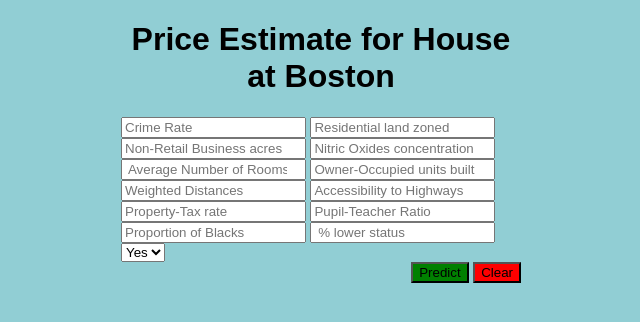
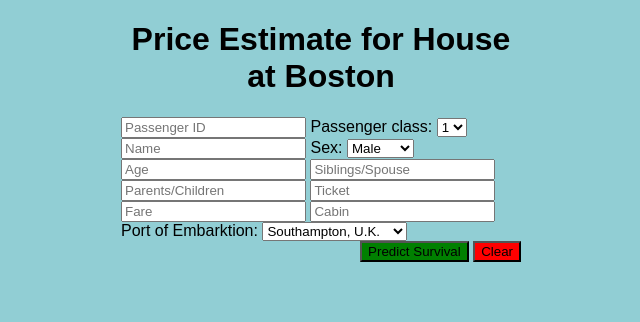
Before and after one commit to rohandhanraj/iNeuron-Assignments, a Flask app: page / in a window 1280 px wide. Shown: the top 322 px of the page, without its empty margins (319-959 px from the left). Run offline with Flask 2, Linux system fonts and the light colour scheme; parts of the project's set-up code (start-up, migrations or seed data) failed here and were passed over.

Commit message:
Decision Tree Scripted

```diff
--- a/14-LinearRegression/static/js/validation.js
+++ b/14-LinearRegression/static/js/validation.js
@@ -1,29 +1,29 @@
 function requiredCheck() {
     var count = 0;
+    var CRIM = $("#CRIM").val();
+    var ZN = $("#ZN").val();
+    var INDUS = $("#INDUS").val();
+    var NOX = $("#NOX").val();
+    var RM = $("#RM").val();
     var AGE = $("#AGE").val();
-    var NOX = $("#NOX").val();
+    var DIS = $("#DIS").val();
+    var RAD = $("#RAD").val();
+    var TAX = $("#TAX").val();
     var PTRATIO = $("#PTRATIO").val();
-    var TAX = $("#TAX").val();
-    var DIS = $("#DIS").val();
-    var CRIM = $("#CRIM").val();
-    var RAD = $("#RAD").val();
-    var RM = $("#RM").val();
     var B = $("#B").val();
     var LSTAT = $("#LSTAT").val();
-    var ZN = $("#ZN").val();
-    var INDUS = $("#INDUS").val();
-    checkNullField(AGE, 1);
-    checkNullField(NOX, 2);
-    checkNullField(PTRATIO, 3);
-    checkNullField(TAX, 4);
-    checkNullField(DIS, 5);
-    checkNullField(CRIM, 6);
-    checkNullField(RAD, 7);
-    checkNullField(RM, 8);
-    checkNullField(B, 9);
-    checkNullField(LSTAT, 10);
-    checkNullField(ZN, 11);
-    checkNullField(INDUS, 12);
+    checkNullField(CRIM, 1);
+    checkNullField(ZN, 2);
+    checkNullField(INDUS, 3);
+    checkNullField(NOX, 4);
+    checkNullField(RM, 5);
+    checkNullField(AGE, 6);
+    checkNullField(DIS, 7);
+    checkNullField(RAD, 8);
+    checkNullField(TAX, 9);
+    checkNullField(PTRATIO, 10);
+    checkNullField(B, 11);
+    checkNullField(LSTAT, 12);
     if (count > 0) {
         alert("Fill all details");
         return false;
@@ -43,40 +43,32 @@
     }
 }
 function addCssError(val) {
-    return (val == 1) ? $("#AGE").addClass("errorMessage")
-        : (val == 2) ? $("#NOX").addClass("errorMessage")
-            : (val == 3) ? $("#PTRATIO").addClass("errorMessage")
-                : (val == 4) ? $("#TAX").addClass("errorMessage")
-                    : (val == 5) ? $("#DIS").addClass("errorMessage")
-                        : (val == 6) ? $("#CRIM").addClass("errorMessage")
-                            : (val == 7) ? $("#RAD").addClass("errorMessage")
-                                : (val == 8) ? $("#RM").addClass("errorMessage")
-                                    : (val == 9) ? $("#B").addClass("errorMessage")
-                                        : (val == 10) ? $("#LSTAT").addClass("errorMessage")
-                                            : (val == 11) ? $("#ZN").addClass("errorMessage")
-                                                : (val == 12) ? $("#INDUS").addClass("errorMessage")
+    return (val == 1) ? $("#CRIM").addClass("errorMessage")
+        : (val == 2) ? $("#ZN").addClass("errorMessage")
+            : (val == 3) ? $("#INDUS").addClass("errorMessage")
+                : (val == 4) ? $("#NOX").addClass("errorMessage")
+                    : (val == 5) ? $("#RM").addClass("errorMessage")
+                        : (val == 6) ? $("#AGE").addClass("errorMessage")
+                            : (val == 7) ? $("#DIS").addClass("errorMessage")
+                                : (val == 8) ? $("#RAD").addClass("errorMessage")
+                                    : (val == 9) ? $("#TAX").addClass("errorMessage")
+                                        : (val == 10) ? $("#PTRATIO").addClass("errorMessage")
+                                            : (val == 11) ? $("#B").addClass("errorMessage")
+                                                : (val == 12) ? $("#LSTAT").addClass("errorMessage")
                                                     : "";
 }
 function addCssSucess(val) {
-    return (val == 1) ? $("#AGE").removeClass("successMessage")
-        : (val == 2) ? $("#NOX").removeClass("successMessage")
-            : (val == 3) ? $("#PTRATIO").removeClass("successMessage")
-                : (val == 4) ? $("#TAX").removeClass("successMessage")
-                    : (val == 5) ? $("#DIS").removeClass("successMessage")
-                        : (val == 6) ? $("#CRIM").removeClass("successMessage")
-                            : (val == 7) ? $("#RAD").removeClass("successMessage")
-                                : (val == 8) ? $("#RM").removeClass("successMessage")
-                                    : (val == 9) ? $("#B").removeClass("successMessage")
-                                        : (val == 10) ? $("#LSTAT").removeClass("successMessage")
-                                            : (val == 11) ? $("#ZN").removeClass("successMessage")
-                                                : (val == 12) ? $("#INDUS").removeClass("successMessage")
+    return (val == 1) ? $("#CRIM").removeClass("successMessage")
+        : (val == 2) ? $("#ZN").removeClass("successMessage")
+            : (val == 3) ? $("#INDUS").removeClass("successMessage")
+                : (val == 4) ? $("#NOX").removeClass("successMessage")
+                    : (val == 5) ? $("#RM").removeClass("successMessage")
+                        : (val == 6) ? $("#AGE").removeClass("successMessage")
+                            : (val == 7) ? $("#DIS").removeClass("successMessage")
+                                : (val == 8) ? $("#RAD").removeClass("successMessage")
+                                    : (val == 9) ? $("#TAX").removeClass("successMessage")
+                                        : (val == 10) ? $("#PTRATIO").removeClass("successMessage")
+                                            : (val == 11) ? $("#B").removeClass("successMessage")
+                                                : (val == 12) ? $("#LSTAT").removeClass("successMessage")
                                                     : "";
 }
-function clear() {
-    var elements = document.getElementsByTagName("input");
-  for (var i=0; i < elements.length; i++) {
-        if (elements[i].type == "text") {
-          elements[i].value = "";
-        }
-  }
-}
--- a/14-LinearRegression/templates/index.html
+++ b/14-LinearRegression/templates/index.html
@@ -27,7 +27,7 @@
             <select name="CHAS" id="CHAS">
                 <option value="yes">Yes</option>
                 <option value="no">No</option>
-              </select>
+            </select>
             <div align="right">
 				<input type="submit" value="Predict" class="button" style="background-color: green;" onclick="requiredCheck()">
 				<input type="submit" value="Clear" class="button" style="background-color: red;" onclick="clear()">
--- a/15-LogisticRegression/runtime.txt
+++ b/15-LogisticRegression/runtime.txt
@@ -0,0 +1 @@
+python-3.7.10
--- a/15-LogisticRegression/templates/index.html
+++ b/15-LogisticRegression/templates/index.html
@@ -10,7 +10,7 @@
 <div class="content">
     <h1 style="text-align: center">Price Estimate for House at Boston</h1>
 
-    <div class="foreligious">
+    <div class="form">
         <form action="javascript:void(0)" id="fdata" method="post">
             <input type="number" name="rate_marriage" id="rate_marriage" placeholder="Marriage Rating" step="any">
             <input type="number" name="age" id="age" placeholder="Age" step="any">
--- a/16-DecisionTree/app.py
+++ b/16-DecisionTree/app.py
@@ -40,6 +40,10 @@
             data = transform_generate(data)
             data = drop_features(data)
 
+            pred = model.predict(data)[0]
+            result = 'Survived' if pred == 1 else 'Died'
+            print(f'Result is: {result}')
+
             return render_template('result.html', result=result)
 
         except Exception as e:
--- a/16-DecisionTree/runtime.txt
+++ b/16-DecisionTree/runtime.txt
@@ -0,0 +1 @@
+python-3.7.10
--- /dev/null
+++ b/16-DecisionTree/static/css/main.css
@@ -0,0 +1,35 @@
+body, html {
+    margin: 0;
+    font-family: sans-serif;
+}
+
+.content {
+    margin: 0 auto;
+    width: 400px;
+}
+
+table, td, th {
+    border: 1px solid #aaa;
+}
+
+table {
+    border-collapse: collapse;
+    width: 100%;
+}
+
+th {
+    height: 30px;
+}
+
+td {
+    text-align: center;
+    padding: 5px;
+}
+
+.form {
+    margin-top: 20px;
+}
+
+#content {
+    width: 70%;
+}
--- /dev/null
+++ b/16-DecisionTree/static/css/style.css
@@ -0,0 +1,171 @@
+body {
+    background-color: #91ced4;
+  }
+  body * {
+    box-sizing: border-box;
+  }
+
+  .header {
+    background-color: #327a81;
+    color: white;
+    font-size: 1.5em;
+    padding: 1rem;
+    text-align: center;
+    text-transform: uppercase;
+  }
+
+  img {
+    border-radius: 50%;
+    height: 60px;
+    width: 60px;
+  }
+
+  .table-users {
+    border: 1px solid #327a81;
+    border-radius: 10px;
+    box-shadow: 3px 3px 0 rgba(0, 0, 0, 0.1);
+    max-width: calc(100% - 2em);
+    margin: 1em auto;
+    overflow: hidden;
+    width: 800px;
+  }
+
+  table {
+    width: 100%;
+  }
+  table td, table th {
+    color: #2b686e;
+    padding: 10px;
+  }
+  table td {
+    text-align: center;
+    vertical-align: middle;
+  }
+  table td:last-child {
+    font-size: 0.95em;
+    line-height: 1.4;
+    text-align: left;
+  }
+  table th {
+    background-color: #daeff1;
+    font-weight: 300;
+  }
+  table tr:nth-child(2n) {
+    background-color: white;
+  }
+  table tr:nth-child(2n+1) {
+    background-color: #edf7f8;
+  }
+
+  @media screen and (max-width: 700px) {
+    table, tr, td {
+      display: block;
+    }
+
+    td:first-child {
+      position: absolute;
+      top: 50%;
+      -webkit-transform: translateY(-50%);
+              transform: translateY(-50%);
+      width: 100px;
+    }
+    td:not(:first-child) {
+      clear: both;
+      margin-left: 100px;
+      padding: 4px 20px 4px 90px;
+      position: relative;
+      text-align: left;
+    }
+    td:not(:first-child):before {
+      color: #91ced4;
+      content: '';
+      display: block;
+      left: 0;
+      position: absolute;
+    }
+    td:nth-child(2):before {
+      content: 'Name:';
+    }
+    td:nth-child(3):before {
+      content: 'Email:';
+    }
+    td:nth-child(4):before {
+      content: 'Phone:';
+    }
+    td:nth-child(5):before {
+      content: 'Comments:';
+    }
+
+    tr {
+      padding: 10px 0;
+      position: relative;
+    }
+    tr:first-child {
+      display: none;
+    }
+  }
+  @media screen and (max-width: 500px) {
+    .header {
+      background-color: transparent;
+      color: white;
+      font-size: 2em;
+      font-weight: 700;
+      padding: 0;
+      text-shadow: 2px 2px 0 rgba(0, 0, 0, 0.1);
+    }
+
+    img {
+      border: 3px solid;
+      border-color: #daeff1;
+      height: 100px;
+      margin: 0.5rem 0;
+      width: 100px;
+    }
+
+    td:first-child {
+      background-color: #c8e7ea;
+      border-bottom: 1px solid #91ced4;
+      border-radius: 10px 10px 0 0;
+      position: relative;
+      top: 0;
+      -webkit-transform: translateY(0);
+              transform: translateY(0);
+      width: 100%;
+    }
+    td:not(:first-child) {
+      margin: 0;
+      padding: 5px 1em;
+      width: 100%;
+    }
+    td:not(:first-child):before {
+      font-size: .8em;
+      padding-top: 0.3em;
+      position: relative;
+    }
+    td:last-child {
+      padding-bottom: 1rem !important;
+    }
+
+    tr {
+      background-color: white !important;
+      border: 1px solid #6cbec6;
+      border-radius: 10px;
+      box-shadow: 2px 2px 0 rgba(0, 0, 0, 0.1);
+      margin: 0.5rem 0;
+      padding: 0;
+    }
+
+    .table-users {
+      border: none;
+      box-shadow: none;
+      overflow: visible;
+    }
+  }
+
+  .errorMessage {
+    border: 2px solid red;
+  }
+
+  .successMessage {
+    border: 2px solid #f2f2f2;
+  }
--- /dev/null
+++ b/16-DecisionTree/static/js/validation.js
@@ -0,0 +1,70 @@
+function requiredCheck() {
+    var count = 0;
+    var PassengerId = $("#PassengerId").val();
+    var Pclass = $("#Pclass").val();
+    var Name = $("#Name").val();
+    var Sex = $("#Sex").val();
+    var Age = $("#Age").val();
+    var SibSp = $("#SibSp").val();
+    var Parch = $("#Parch").val();
+    var Ticket = $("#Ticket").val();
+    var Fare = $("#Fare").val();
+    var Cabin = $("#Cabin").val();
+    var Embarked = $("#Embarked").val();
+    checkNullField(PassengerId, 1);
+    checkNullField(Pclass, 2);
+    checkNullField(Name, 3);
+    checkNullField(Sex, 4);
+    checkNullField(Age, 5);
+    checkNullField(SibSp, 6);
+    checkNullField(Parch, 7);
+    checkNullField(Ticket, 8);
+    checkNullField(Fare, 9);
+    checkNullField(Cabin, 10);
+    checkNullField(Embarked, 11);
+    if (count > 0) {
+        alert("Fill all details");
+        return false;
+
+    } else {
+        return $('#fdata').attr('action', '/result');
+    }
+}
+
+function checkNullField(id, val) {
+
+    if (id == "" || id == null) {
+        count++;
+        addCssError(val);
+    } else {
+        addCssSucess(val);
+    }
+}
+function addCssError(val) {
+    return (val == 1) ? $("#PassengerId").addClass("errorMessage")
+        : (val == 2) ? $("#Pclass").addClass("errorMessage")
+            : (val == 3) ? $("#Name").addClass("errorMessage")
+                : (val == 4) ? $("#Sex").addClass("errorMessage")
+                    : (val == 5) ? $("#Age").addClass("errorMessage")
+                        : (val == 6) ? $("#SibSp").addClass("errorMessage")
+                            : (val == 7) ? $("#Parch").addClass("errorMessage")
+                                : (val == 8) ? $("#Ticket").addClass("errorMessage")
+                                    : (val == 9) ? $("#Fare").addClass("errorMessage")
+                                        : (val == 10) ? $("#Cabin").addClass("errorMessage")
+                                            : (val == 11) ? $("#Embarked").addClass("errorMessage")
+                                                : "";
+}
+function addCssSucess(val) {
+    return (val == 1) ? $("#PassengerId").removeClass("successMessage")
+        : (val == 2) ? $("#Pclass").removeClass("successMessage")
+            : (val == 3) ? $("#Name").removeClass("successMessage")
+                : (val == 4) ? $("#Sex").removeClass("successMessage")
+                    : (val == 5) ? $("#Age").removeClass("successMessage")
+                        : (val == 6) ? $("#SibSp").removeClass("successMessage")
+                            : (val == 7) ? $("#Parch").removeClass("successMessage")
+                                : (val == 8) ? $("#Ticket").removeClass("successMessage")
+                                    : (val == 9) ? $("#Fare").removeClass("successMessage")
+                                        : (val == 10) ? $("#Cabin").removeClass("successMessage")
+                                            : (val == 11) ? $("#Embarked").removeClass("successMessage")
+                                                : "";
+}
--- /dev/null
+++ b/16-DecisionTree/templates/base.html
@@ -0,0 +1,14 @@
+<!DOCTYPE html>
+<html lang="en">
+<head>
+    <meta charset="UTF-8">
+    <meta name="viewport" content="width=device-width, initial-scale=1.0">
+    <meta http-equiv="X-UA-Compatible" content="ie=edge">
+    <link rel="stylesheet" href="{{ url_for('static', filename='css/main.css') }}">
+    <script src="https://ajax.googleapis.com/ajax/libs/jquery/3.5.1/jquery.min.js"></script>
+    {% block head %}{% endblock %}
+</head>
+<body>
+    {% block body %}{% endblock %}
+</body>
+</html>
--- /dev/null
+++ b/16-DecisionTree/templates/index.html
@@ -0,0 +1,48 @@
+{% extends 'base.html' %}
+
+{% block head %}
+
+<title>Home</title>
+<link rel="stylesheet" href="{{ url_for('static', filename='css/style.css') }}">
+{% endblock %}
+
+{% block body %}
+<div class="content">
+    <h1 style="text-align: center">Price Estimate for House at Boston</h1>
+
+    <div class="form">
+        <form action="javascript:void(0)" id="fdata" method="post">
+            <input type="number" name="PassengerId" id="PassengerId" placeholder="Passenger ID">
+            <label for="Pclass">Passenger class:</label>
+            <select name="Pclass" id="	Pclass">
+                <option value="1">1</option>
+                <option value="2">2</option>
+                <option value="3">3</option>
+            </select>
+            <input type="text" name="Name" id="Name" placeholder="Name">
+            <label for="Sex">Sex:</label>
+            <select name="Sex" id="Sex">
+                <option value="male">Male</option>
+                <option value="female">Female</option>
+            </select>
+            <input type="number" name="Age" id="Age" placeholder="Age" step="any">
+            <input type="number" name="SibSp" id="SibSp" placeholder="Siblings/Spouse">
+            <input type="number" name="Parch" id="Parch" placeholder="Parents/Children">
+            <input type="text" name="Ticket" id="Ticket" placeholder="Ticket">
+            <input type="number" name="Fare" id="Fare" placeholder="Fare" step="any">
+            <input type="text" name="Cabin" id="Cabin" placeholder="Cabin">
+            <label for="Embarked">Port of Embarktion:</label>
+            <select name="Embarked" id="Embarked">
+                <option value="S">Southampton, U.K.</option>
+                <option value="C">Cherbourg, France</option>
+                <option value="Q">Queesntown, Ireland</option>
+            </select>
+            <div align="right">
+				<input type="submit" value="Predict Survival" class="button" style="background-color: green;" onclick="requiredCheck()">
+				<input type="submit" value="Clear" class="button" style="background-color: red;" onclick="clear()">
+			</div>
+        </form>
+    </div>
+</div>
+<script src="{{ url_for('static', filename='js/validation.js') }}"></script>
+{% endblock %}
```
Also changed, not shown: 15-LogisticRegression/static/js/validation.js (+18 -26 lines), 16-DecisionTree/requirements.txt (+23 -0 lines), 16-DecisionTree/templates/result.html (added, +21 -0 lines), 5 other files.
